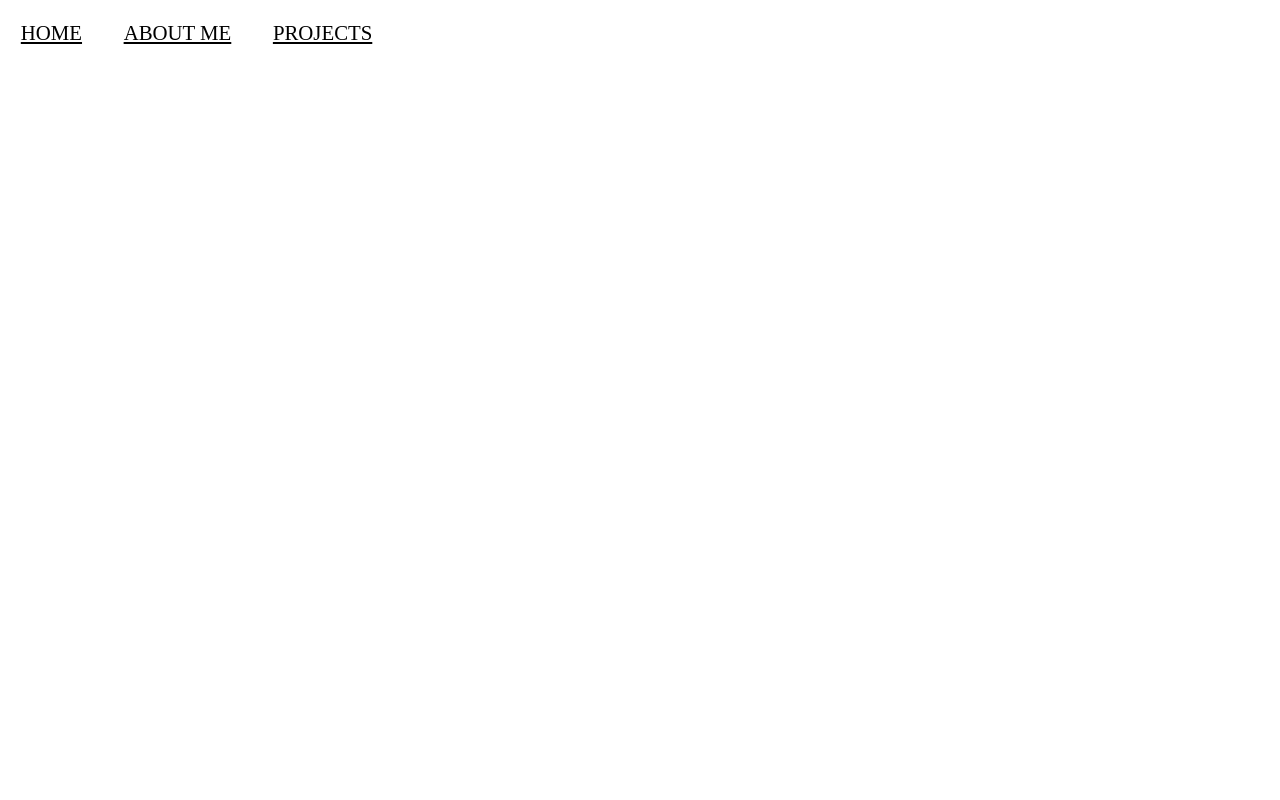
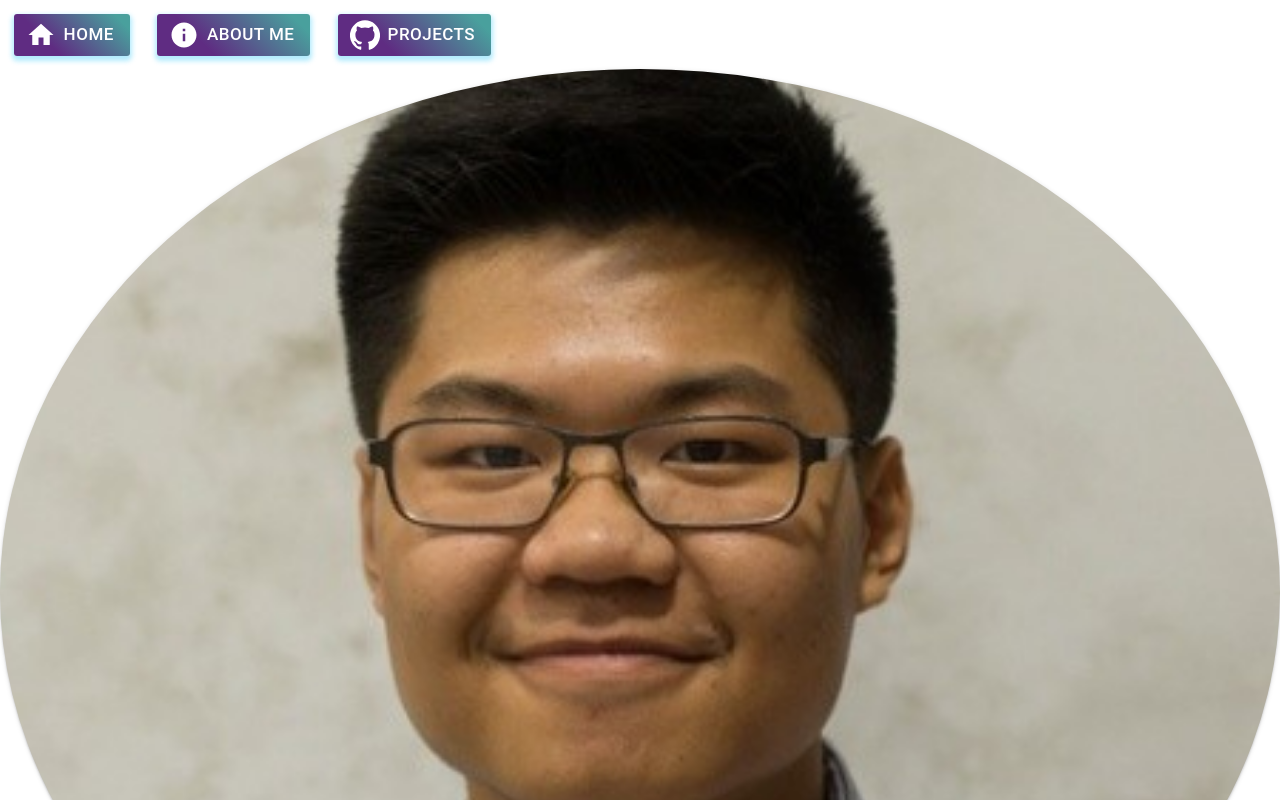
Before and after one commit to ericjiang107/React-Portfolio, a React (Create React App) app: page /Projects in a window 1280 px wide. Shown: the top 800 px of the page. Built offline with nearby package versions, Linux system fonts and the light colour scheme.

Commit message:
updated nav bar and image

```diff
--- a/src/components/Home/Home.tsx
+++ b/src/components/Home/Home.tsx
@@ -8,6 +8,10 @@ import background from '../../components/assets/images/2016.jpg';
 import AppBar from '@material-ui/core/AppBar';
 import Tabs from '@material-ui/core/Tabs';
 import Tab from '@material-ui/core/Tab';
+import Button from '@material-ui/core/Button';
+import InfoIcon from '@material-ui/icons/Info';
+import HomeIcon from '@material-ui/icons/Home';
+import GitHubIcon from '@material-ui/icons/GitHub'
 // For routing:
 import { Link } from 'react-router-dom';
 
@@ -16,7 +20,7 @@ interface Props {
 }
 
 // Establishing material-ui -- styling:
-const useStyles = makeStyles({
+const useStyles = makeStyles((theme) => ({
     root: {
         color: 'blue',
         fontSize: '50px',
@@ -48,26 +52,14 @@ const useStyles = makeStyles({
     upper: {
         paddingTop: '250px'
     },
-    navbar_container: {
-        display: 'flex',
-        justifyContent: 'space-between', //everything is evenly spaced as far as the nav items
-        alignItems: 'center'
-    },
-    logo_navigation: {
-        listStyle: 'none',
-        textTransform: 'uppercase',
-        textDecoration: 'none'
-    },
-    navigation: {
-        display: 'flex'
-    },
-    nav_a:{
-        display: 'block',
-        padding: '1em',
-        color: 'black',
-        fontSize: '1.3rem'
+    button: {
+        margin: theme.spacing(1.7),
+        background: 'linear-gradient(45deg, #5f2c82 30%, #49a09d 90%)',
+        boxShadow: '0 3px 5px 2px rgba(0, 190, 250, .3)',
+        borderRadius: 3,
+        fontSize: '17px'
     }
-})
+}))
 
 
 export const Home = (props:Props) => {
@@ -79,26 +71,22 @@ export const Home = (props:Props) => {
     // };
     return (
         <div className = {classes.root}>
-            <nav>
-                <div className={classes.navbar_container}>
-                    <ul className={`${classes.navigation} ${classes.logo_navigation}`}>
-                        <li>
-                            <Link to='/' className={classes.nav_a}>Home</Link>
-                        </li>
-                        <li>
-                            <Link to='/aboutMe' className={classes.nav_a}>About Me</Link>
-                        </li>
-                        <li>
-                            <Link to='/Projects' className={classes.nav_a}>Projects</Link>
-                        </li>
-                    </ul>
-                </div>
-            </nav>
+            {/* Buttons for navbar */}
+            <Button variant="contained" color="secondary" startIcon={<HomeIcon style={{ fontSize: 30 }} />}
+            className={classes.button} type="submit" component={Link} to={'/'}>Home</Button>
+
+            <Button variant="contained" color="secondary" startIcon={<InfoIcon style={{ fontSize: 30 }} />}
+            className={classes.button} type="submit" component={Link} to={'/aboutMe'}>About Me</Button>
+
+            <Button variant="contained" color="secondary" startIcon={<GitHubIcon style={{ fontSize: 30 }} />}
+            className={classes.button} type="submit" component={Link} to={'/Projects'}>Projects</Button>
+
             <div className={classes.background_Image}>
             <Container maxWidth="xs">
                 <div className = {classes.upper}>
-                    <div className = {classes.me}>
-                    </div>
+                    <Button className = {classes.me} onClick={() => console.log('clicked')} type="submit" color="secondary" variant="contained"
+                    component={Link} to={'/aboutMe'}>
+                    </Button>
                 </div>
             </Container>
             </div>
--- a/src/components/Projects/Projects.tsx
+++ b/src/components/Projects/Projects.tsx
@@ -1,56 +1,62 @@
 import React from "react";
 import { Link } from 'react-router-dom';
 import { makeStyles } from '@material-ui/core/styles';
+import Button from '@material-ui/core/Button';
+import InfoIcon from '@material-ui/icons/Info';
+import HomeIcon from '@material-ui/icons/Home';
+import GitHubIcon from '@material-ui/icons/GitHub';
+import me from '../../components/assets/images/linkedin.jpg';
 
 // interface Props {
 //     title: string;
 // }
 
-const useStyles = makeStyles({
+const useStyles = makeStyles((theme) => ({
     root: {
         color: 'blue',
         fontSize: '50px',
         padding: '0',
         margin: '0'
     },
-    navbar_container: {
-        display: 'flex',
-        justifyContent: 'space-between', //everything is evenly spaced as far as the nav items
-        alignItems: 'center'
+    button: {
+        margin: theme.spacing(1.7),
+        background: 'linear-gradient(45deg, #5f2c82 30%, #49a09d 90%)',
+        boxShadow: '0 3px 5px 2px rgba(0, 190, 250, .3)',
+        borderRadius: 3,
+        fontSize: '17px'
     },
-    logo_navigation: {
-        listStyle: 'none',
-        textTransform: 'uppercase',
-        textDecoration: 'none'
-    },
-    navigation: {
-        display: 'flex'
-    },
-    nav_a:{
-        display: 'block',
-        padding: '1em',
-        color: 'black',
-        fontSize: '1.3rem'
+    me: {
+        backgroundImage: `url(${me})`,
+        width: '100%',
+        height: '100%',
+        backgroundSize: 'cover',
+        backgroundRepeat: 'no-repeat',
+        backgroundPosition: 'center',
+        // position: 'absolute',
+        paddingTop: '81.25%',
+        borderRadius: '50%',
+        margin: 'auto'
     }
-})
+}))
 
 export const Projects = () => {
     const classes = useStyles();
     return (
-        <nav>
-            <div className={classes.navbar_container}>
-                <ul className={`${classes.navigation} ${classes.logo_navigation}`}>
-                    <li>
-                        <Link to='/' className={classes.nav_a}>Home</Link>
-                    </li>
-                    <li>
-                        <Link to='/aboutMe' className={classes.nav_a}>About Me</Link>
-                    </li>
-                    <li>
-                        <Link to='/Projects' className={classes.nav_a}>Projects</Link>
-                    </li>
-                </ul>
+        <div>
+            <Button variant="contained" color="secondary" startIcon={<HomeIcon style={{ fontSize: 30 }} />}
+            className={classes.button} type="submit" component={Link} to={'/'}>Home</Button>
+
+            <Button variant="contained" color="secondary" startIcon={<InfoIcon style={{ fontSize: 30 }} />}
+            className={classes.button} type="submit" component={Link} to={'/aboutMe'}>About Me</Button>
+
+            <Button variant="contained" color="secondary" startIcon={<GitHubIcon style={{ fontSize: 30 }} />}
+            className={classes.button} type="submit" component={Link} to={'/Projects'}>Projects</Button>
+
+            <div>
+                <Button className = {classes.me} onClick={() => console.log('clicked')} type="submit" color="secondary" variant="contained"
+                component={Link} to={'/aboutMe'}>
+                </Button>
             </div>
-        </nav>
+        </div>
     )
 }
--- a/src/components/aboutMe/aboutMe.tsx
+++ b/src/components/aboutMe/aboutMe.tsx
@@ -1,5 +1,9 @@
 import React from 'react';
 import { makeStyles } from '@material-ui/core/styles';
+import Button from '@material-ui/core/Button';
+import InfoIcon from '@material-ui/icons/Info';
+import HomeIcon from '@material-ui/icons/Home';
+import GitHubIcon from '@material-ui/icons/GitHub'
 import Timeline from '@material-ui/lab/Timeline';
 import TimelineItem from '@material-ui/lab/TimelineItem';
 import TimelineSeparator from '@material-ui/lab/TimelineSeparator';
@@ -10,7 +14,7 @@ import TimelineDot from '@material-ui/lab/TimelineDot';
 import SchoolIcon from '@material-ui/icons/School';
 import WorkIcon from '@material-ui/icons/Work';
 import WorkOffIcon from '@material-ui/icons/WorkOff';
-import GitHubIcon from '@material-ui/icons/GitHub';
+import GitHubIcon2 from '@material-ui/icons/GitHub';
 import Paper from '@material-ui/core/Paper';
 import Typography from '@material-ui/core/Typography';
 // importing container and box
@@ -32,24 +36,12 @@ root: {
     padding: '0',
     margin: '0'
 },
-navbar_container: {
-    display: 'flex',
-    justifyContent: 'space-between', //everything is evenly spaced as far as the nav items
-    alignItems: 'center'
-},
-logo_navigation: {
-    listStyle: 'none',
-    textTransform: 'uppercase',
-    textDecoration: 'none'
-},
-navigation: {
-    display: 'flex'
-},
-nav_a:{
-    display: 'block',
-    padding: '1em',
-    color: 'black',
-    fontSize: '1.3rem'
+button: {
+    margin: theme.spacing(1.7),
+    background: 'linear-gradient(45deg, #5f2c82 30%, #49a09d 90%)',
+    boxShadow: '0 3px 5px 2px rgba(0, 190, 250, .3)',
+    borderRadius: 3,
+    fontSize: '17px'
 },
 center: {
     textAlign: 'center',
@@ -78,21 +70,14 @@ export const AboutMe = () => {
 
   return (
     <div>
-        <nav>
-            <div className={classes.navbar_container}>
-                <ul className={`${classes.navigation} ${classes.logo_navigation}`}>
-                    <li>
-                        <Link to='/' className={classes.nav_a}>Home</Link>
-                    </li>
-                    <li>
-                        <Link to='/aboutMe' className={classes.nav_a}>About Me</Link>
-                    </li>
-                    <li>
-                        <Link to='/Projects' className={classes.nav_a}>Projects</Link>
-                    </li>
-                </ul>
-            </div>
-        </nav>
+        <Button variant="contained" color="secondary" startIcon={<HomeIcon style={{ fontSize: 30 }} />}
+        className={classes.button} type="submit" component={Link} to={'/'}>Home</Button>
+
+        <Button variant="contained" color="secondary" startIcon={<InfoIcon style={{ fontSize: 30 }} />}
+        className={classes.button} type="submit" component={Link} to={'/aboutMe'}>About Me</Button>
+
+        <Button variant="contained" color="secondary" startIcon={<GitHubIcon style={{ fontSize: 30 }} />}
+        className={classes.button} type="submit" component={Link} to={'/Projects'}>Projects</Button>
         <Container maxWidth="sm" className={`${classes.center} ${classes.padding}`}>
             <p>
                 I am an interactive, passionate, and motivated 2020 graduate with a keen interest in engineering, software development, and coding.
@@ -122,7 +107,7 @@ export const AboutMe = () => {
                     </TimelineOppositeContent>
                     <TimelineSeparator>
                     <TimelineDot>
-                        <SchoolIcon />
+                        <SchoolIcon style={{ fontSize: 30 }} />
                     </TimelineDot>
                     <TimelineConnector />
                     </TimelineSeparator>
@@ -143,7 +128,7 @@ export const AboutMe = () => {
                     </TimelineOppositeContent>
                     <TimelineSeparator>
                     <TimelineDot color="primary">
-                        <WorkIcon />
+                        <WorkIcon style={{ fontSize: 25 }} />
                     </TimelineDot>
                     <TimelineConnector />
                     </TimelineSeparator>
@@ -164,7 +149,7 @@ export const AboutMe = () => {
                     </TimelineOppositeContent>
                     <TimelineSeparator>
                     <TimelineDot color="primary" variant="outlined">
-                        <WorkOffIcon />
+                        <WorkOffIcon style={{ fontSize: 25 }} />
                     </TimelineDot>
                     <TimelineConnector className={classes.secondaryTail} />
                     </TimelineSeparator>
@@ -185,7 +170,7 @@ export const AboutMe = () => {
                     </TimelineOppositeContent>
                     <TimelineSeparator>
                     <TimelineDot color="secondary">
-                        <GitHubIcon />
+                        <GitHubIcon2 style={{ fontSize: 25 }} />
                     </TimelineDot>
                     </TimelineSeparator>
                     <TimelineContent>
```
